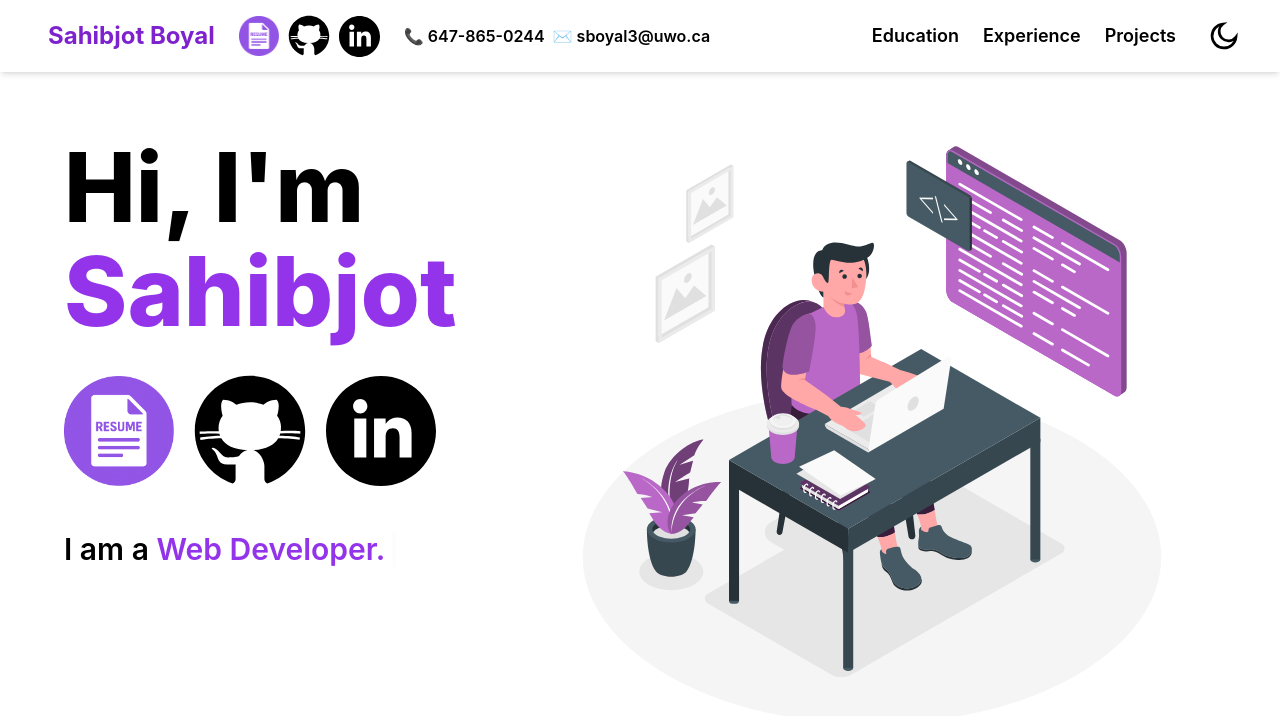
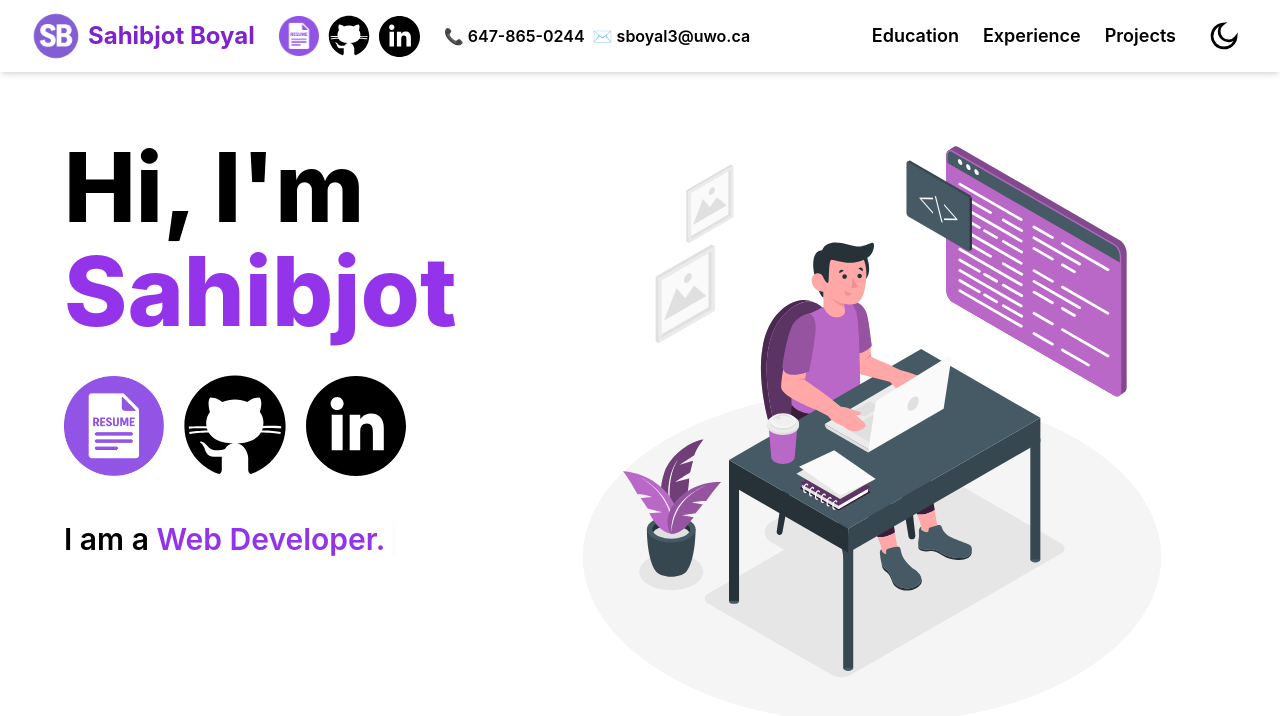
Before and after one commit to SahibjotB/SSB-Website, a React (Vite) app: page / in a window 1280 px wide. Shown: the top 716 px of the page. Built offline with nearby package versions, Linux system fonts and the light colour scheme.

Commit message:
Change button sizing and colors. Added logo

```diff
--- a/index.html
+++ b/index.html
@@ -2,7 +2,7 @@
 <html lang="en">
   <head>
     <meta charset="UTF-8" />
-    <link rel="icon" type="image/svg+xml" href="/vite.svg" />
+    <link rel="icon" type="image/png" href="/logo.png" />
     <meta name="viewport" content="width=device-width, initial-scale=1.0" />
     <title>Sahibjot Boyal</title>
   </head>
--- a/src/Components/Navbar.jsx
+++ b/src/Components/Navbar.jsx
@@ -4,6 +4,7 @@ import { SunIcon, MoonIcon } from "./ThemeIcons";
 import githubLogo from "../assets/github-logo.svg";
 import linkedinLogo from "../assets/linkedin-logo.svg";
 import resumeLogo from "../assets/resume-logo.png";
+import Logo from "/logo.png";
 
 export default function Navbar() {
   const [darkMode, setDarkMode] = useState(false);
@@ -24,12 +25,21 @@ export default function Navbar() {
       <div className="flex justify-between items-center px-4 md:px-8 py-4.5 min-h-[72px]">
         {/* Left Side: Name + Contact Info */}
         <div className="flex flex-col md:flex-row md:items-center space-y-1 md:space-y-0 md:space-x-4">
-          <Link
-            to="/"
-            className="text-2xl md:text-2xl font-bold text-purple-700 dark:text-purple-500 hover:underline pl-4"
-          >
-            Sahibjot Boyal
-          </Link>
+          <div className="flex items-center space-x-2 hover:text-black">
+            <Link
+              to="/"
+              className="text-2xl md:text-2xl"
+            >
+              <img src={Logo} alt="Logo" className="w-10 h-10 md:w-12 md:h-12 rounded-full hover:scale-110" />
+            </Link>
+
+            <Link
+              to="/"
+              className="text-2xl md:text-2xl font-bold text-purple-700 dark:text-purple-500 hover:text-black dark:hover:text-white"
+            >
+              Sahibjot Boyal
+            </Link>
+          </div>
           <div className="hidden md:flex flex-wrap items-center pl-2 gap-x-2 text-base text-black dark:text-white font-semibold">
 
             <a href="/sahib-resume.pdf" target="_blank" rel="noopener noreferrer">
@@ -64,7 +74,7 @@ export default function Navbar() {
                 href={href}
                 target="_blank"
                 rel="noopener noreferrer"
-                className="text-black dark:text-white hover:text-purple-700 dark:hover:text-purple-300"
+                className="text-black dark:text-white hover:text-purple-700 dark:hover:text-purple-700"
               >
                 {label}
               </a>
@@ -72,7 +82,7 @@ export default function Navbar() {
               <NavLink
                 key={to}
                 to={to}
-                className="text-black dark:text-white hover:text-purple-700 dark:hover:text-purple-300"
+                className="text-black dark:text-white hover:text-purple-700 dark:hover:text-purple-700"
               >
                 {label}
               </NavLink>
@@ -151,7 +161,7 @@ export default function Navbar() {
                 <NavLink
                   key={to}
                   to={to}
-                  className="w-full px-4 py-2 text-center rounded-md bg-neutral-300 dark:bg-neutral-950 text-black dark:text-white hover:bg-purple-700 transition duration-200 font-semibold"
+                  className="w-full px-4 py-2 text-center rounded-md bg-neutral-300 dark:bg-neutral-950 text-black dark:text-white hover:bg-purple-500 dark:hover:bg-purple-700 transition duration-200 font-semibold"
                 >
                   {label}
                 </NavLink>
--- a/src/pages/Home.jsx
+++ b/src/pages/Home.jsx
@@ -27,7 +27,7 @@ export default function Home() {
               <img
                 src={ResumeLogo}
                 alt="Resume"
-                className=" w-[110px] h-[110px] hover:scale-110 transition-transform"
+                className=" w-[100px] h-[100px] hover:scale-110 transition-transform"
               />
 
             </a>
@@ -39,7 +39,7 @@ export default function Home() {
               <img
                 src={GitHubLogo}
                 alt="GitHub"
-                className="w-[120px] h-[120px] hover:scale-110 transition-transform dark:invert"
+                className="w-[110px] h-[110px] hover:scale-110 transition-transform dark:invert"
               />
             </a>
             <a
@@ -50,7 +50,7 @@ export default function Home() {
               <img
                 src={LinkedInLogo}
                 alt="LinkedIn"
-                className="w-[110px] h-[110px] hover:scale-110 transition-transform dark:invert"
+                className="w-[100px] h-[100px] hover:scale-110 transition-transform dark:invert"
               />
             </a>
           </div>
```
Also changed, not shown: public/logo.png (added), src/assets/image2vector.svg (deleted).
